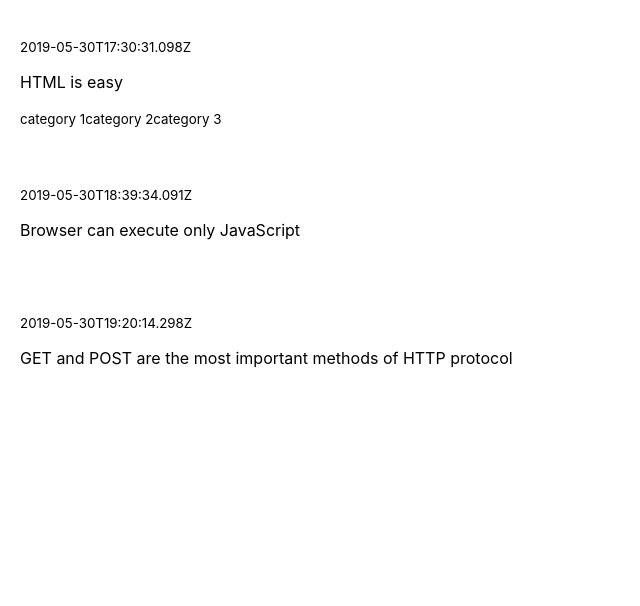
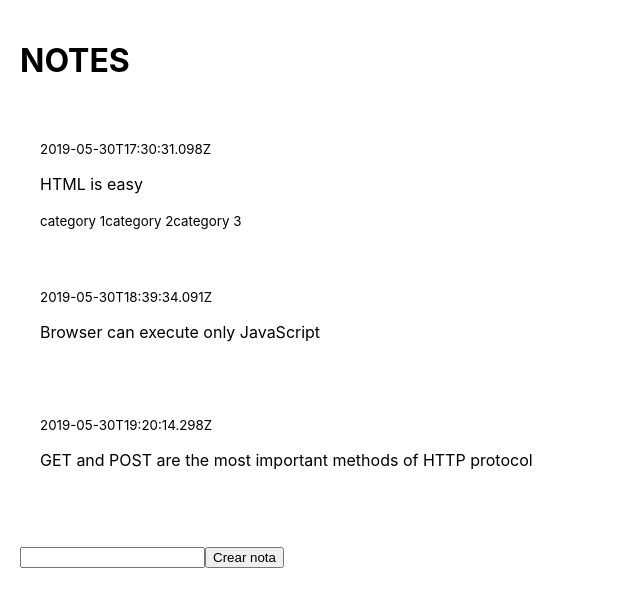
Before and after one commit to agustipc/fullstack-bootcamp-part1, a React (Create React App) app in the folder part2/rendering-collections/: page / in a window 1280 px wide. Shown: the top 606 px of the page, without its empty margins (0-640 px from the left). Built offline with nearby package versions, Linux system fonts and the light colour scheme.

Commit message:
Create Form

```diff
--- a/part2/rendering-collections/src/App.js
+++ b/part2/rendering-collections/src/App.js
@@ -1,37 +1,45 @@
 import "./styles.css"
+import { useState } from "react"
 import { Note } from "./Note.js"
 
-const notes = [
-  {
-    id: 1,
-    content: "HTML is easy",
-    date: "2019-05-30T17:30:31.098Z",
-    important: true,
-    categories: ["category 1", "category 2", "category 3"],
-  },
-  {
-    id: 2,
-    content: "Browser can execute only JavaScript",
-    date: "2019-05-30T18:39:34.091Z",
-    important: false,
-  },
-  {
-    id: 3,
-    content: "GET and POST are the most important methods of HTTP protocol",
-    date: "2019-05-30T19:20:14.298Z",
-    important: true,
-  },
-]
+export default function App(props) {
+  const [notes, setNotes] = useState(props.notes)
+  const [newNote, setNewNote] = useState("")
 
-export default function App() {
-  if (typeof notes === "undefined" || notes.length === 0) {
-    return "No hay notas"
+  // if (typeof notes === "undefined" || notes.length === 0) {
+  //   return "No hay notas"
+  // }
+  const handleChange = (event) => {
+    setNewNote(event.target.value)
   }
+
+  const handleSave = (event) => {
+    event.preventDefault()
+
+    if (newNote !== "") {
+      const noteForNewState = {
+        id: notes.length + 1,
+        content: newNote,
+        date: new Date().toISOString(),
+        important: true,
+      }
+
+      setNotes([...notes, noteForNewState])
+      setNewNote("")
+    }
+  }
+
   return (
-    <div>
+    <div style={{ padding: "20px" }}>
+      <h1>NOTES</h1>
       {notes.map((note) => (
         <Note key={note.id} {...note} />
       ))}
+
+      <form style={{ paddingTop: "40px" }} onSubmit={handleSave}>
+        <input type="text" onChange={handleChange} value={newNote} />
+        <button>Crear nota</button>
+      </form>
     </div>
   )
 }
--- a/part2/rendering-collections/src/index.js
+++ b/part2/rendering-collections/src/index.js
@@ -3,9 +3,31 @@
 import "./styles.css"
 import App from "./App"
 
+const notes = [
+  {
+    id: 1,
+    content: "HTML is easy",
+    date: "2019-05-30T17:30:31.098Z",
+    important: true,
+    categories: ["category 1", "category 2", "category 3"],
+  },
+  {
+    id: 2,
+    content: "Browser can execute only JavaScript",
+    date: "2019-05-30T18:39:34.091Z",
+    important: false,
+  },
+  {
+    id: 3,
+    content: "GET and POST are the most important methods of HTTP protocol",
+    date: "2019-05-30T19:20:14.298Z",
+    important: true,
+  },
+]
+
 const root = ReactDOM.createRoot(document.getElementById("root"))
 root.render(
   <React.StrictMode>
-    <App />
+    <App notes={notes} />
   </React.StrictMode>
 )
```
